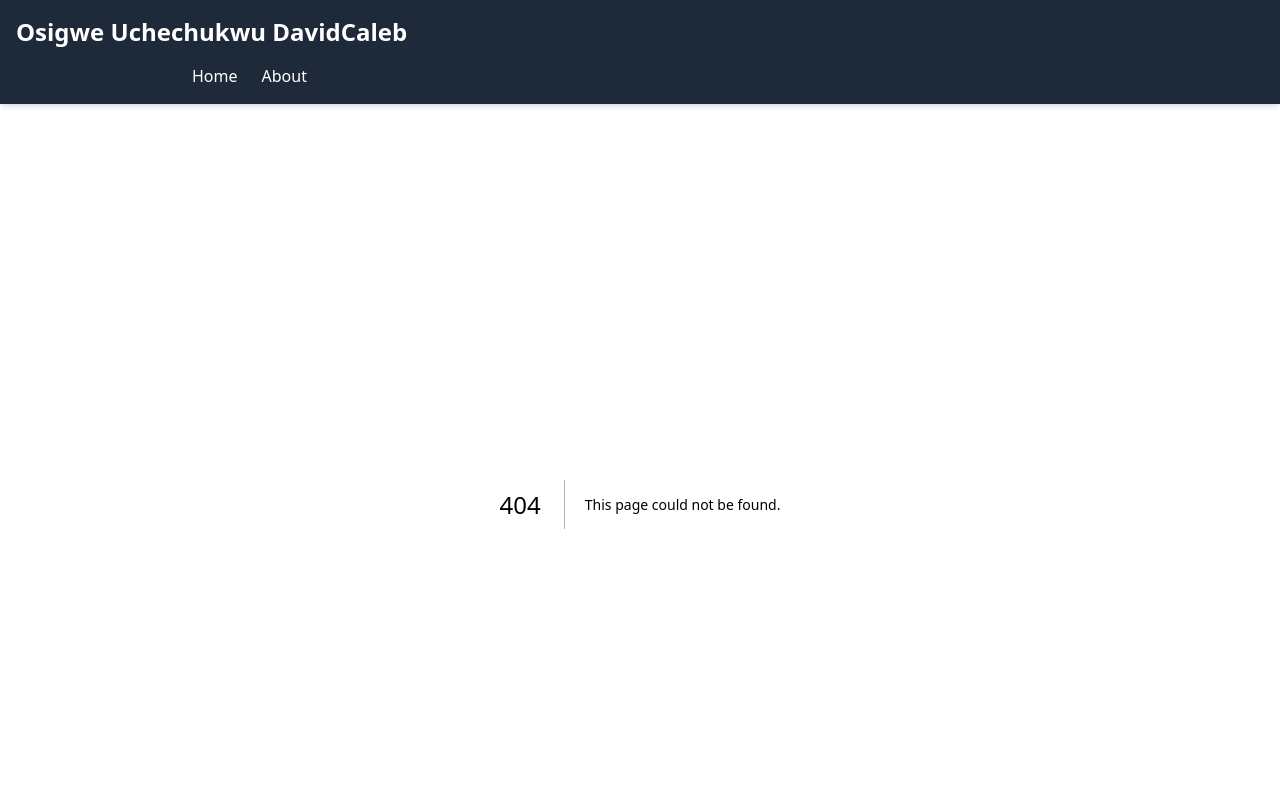
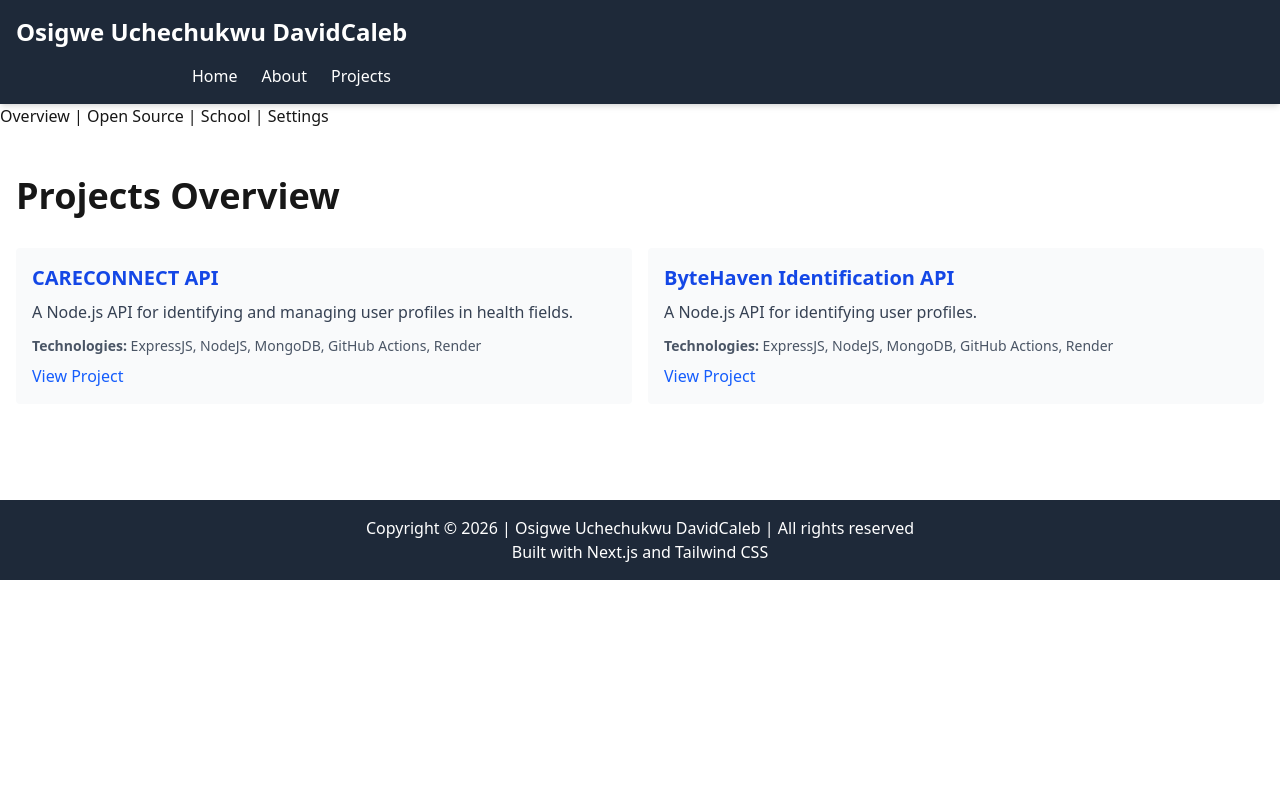
Before and after one commit to sirdave01/wdd430-portfolio, a Next.js app: page /projects in a window 1280 px wide. Before the commit this address had no page. Shown: the top 800 px of the page. Built offline with nearby package versions, Linux system fonts and the light colour scheme.

Commit message:
started working on the learning activities

```diff
--- /dev/null
+++ b/app/projects/layout.tsx
@@ -0,0 +1,15 @@
+import Link from "next/link";
+
+export default function ProjectsLayout({ children }: { children: React.ReactNode }) {
+  return (
+    <section>
+      <nav>
+              <Link href="/projects">Overview</Link> | {" "}
+              <Link href="/projects/opensource">Open Source</Link> | {" "}
+              <Link href="/projects/school">School</Link> | {" "}
+              <Link href="/projects/settings">Settings</Link>
+      </nav>
+      {children}
+    </section>
+  );
+}
--- /dev/null
+++ b/app/projects/opensource/page.tsx
@@ -0,0 +1,8 @@
+export default function OpenSourceProjectsPage() {
+	return (
+		<main className="container mx-auto px-4 py-12">
+			<h1 className="mb-4 text-4xl font-bold">Open Source Projects</h1>
+			<p>Open source projects will be added here.</p>
+		</main>
+	);
+}
--- /dev/null
+++ b/app/projects/page.tsx
@@ -0,0 +1,25 @@
+import ProjectList from '@/components/ProjectList';
+
+const projects = [
+	{
+		title: 'CARECONNECT API',
+		description: 'A Node.js API for identifying and managing user profiles in health fields.',
+		technologies: ['ExpressJS', 'NodeJS', 'MongoDB', 'GitHub Actions', 'Render'],
+		link: 'https://careconnect-api-a8af.onrender.com/',
+	},
+	{
+		title: 'ByteHaven Identification API',
+		description: 'A Node.js API for identifying user profiles.',
+		technologies: ['ExpressJS', 'NodeJS', 'MongoDB', 'GitHub Actions', 'Render'],
+		link: 'https://bytehaven-identification-api.onrender.com/',
+	},
+];
+
+export default function ProjectsPage() {
+	return (
+		<main className="container mx-auto px-4 py-12">
+			<h1 className="mb-8 text-4xl font-bold">Projects Overview</h1>
+			<ProjectList projects={projects} />
+		</main>
+	);
+}
--- /dev/null
+++ b/app/projects/school/page.tsx
@@ -0,0 +1,8 @@
+export default function SchoolProjectsPage() {
+	return (
+		<main className="container mx-auto px-4 py-12">
+			<h1 className="mb-4 text-4xl font-bold">School Projects</h1>
+			<p>School projects will be added here.</p>
+		</main>
+	);
+}
--- /dev/null
+++ b/app/projects/settings/page.tsx
@@ -0,0 +1,8 @@
+export function SettingsProjectsPage() {
+    return (
+        <main className="container mx-auto px-4 py-12">
+            <h1 className="mb-4 text-4xl font-bold">Settings Projects</h1>
+            <p>Settings projects will be added here.</p>
+        </main>
+    );
+}
--- a/components/Header.tsx
+++ b/components/Header.tsx
@@ -30,6 +30,8 @@ export default function Header() {
 
                     <li><Link href="/about">About</Link></li>
 
+                    <li><Link href="/projects">Projects</Link></li>
+
                 </ul>
 
             </nav>
--- a/eslint.config.mjs
+++ b/eslint.config.mjs
@@ -8,7 +8,7 @@ const eslintConfig = defineConfig([
   // Override default ignores of eslint-config-next.
   globalIgnores([
     // Default ignores of eslint-config-next:
-    ".next/**",
+    "**/.next/**",
     "out/**",
     "build/**",
     "next-env.d.ts",
```
